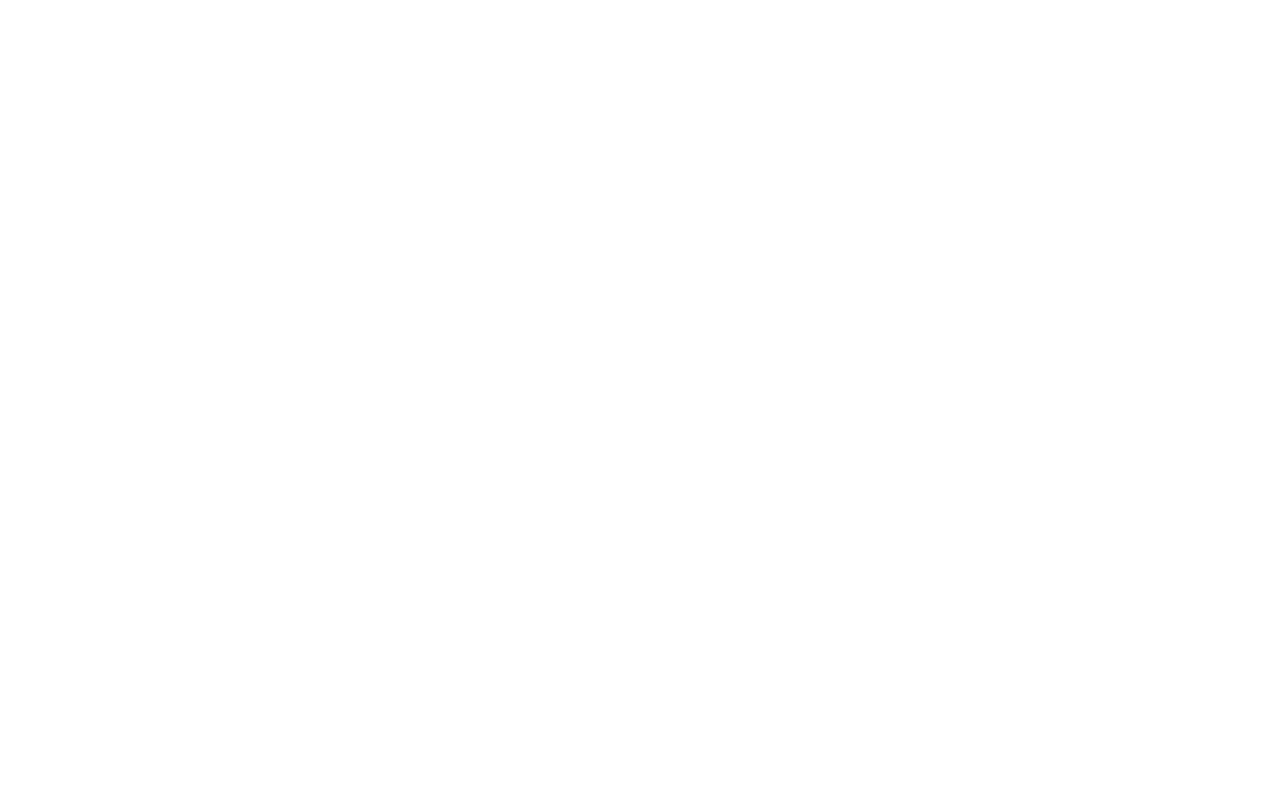
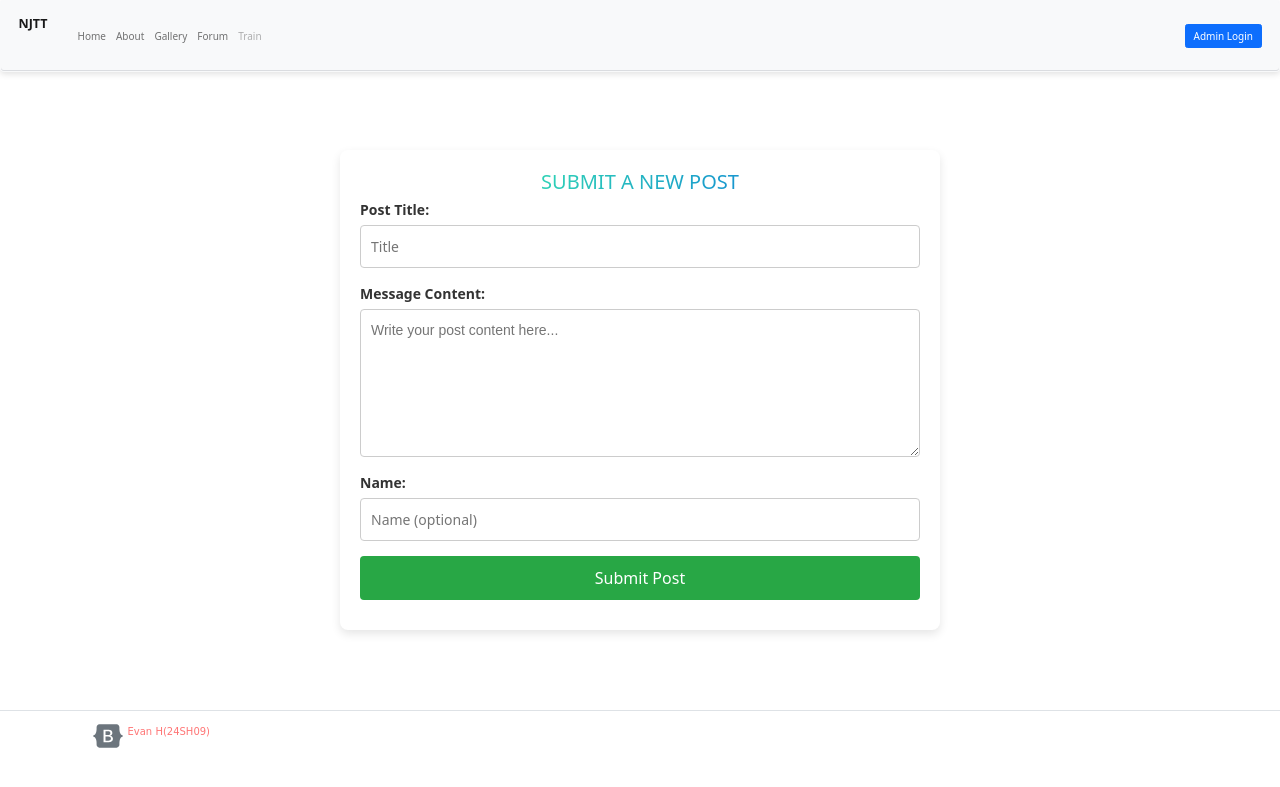
Before and after one commit to Idot360/WebApp, a Flask app: page /submit_post in a window 1280 px wide. Before the commit the part shown is empty. Shown: the top 787 px of the page. Run offline with Flask 2, Linux system fonts and the light colour scheme; some libraries are stand-ins or nearby versions.

Commit message:
mostly done with forum (i think)

```diff
--- a/app.py
+++ b/app.py
@@ -33,7 +33,7 @@ login_manager.init_app(app)
 class LoginUser(UserMixin):
     @property
     def is_admin(self):
-        return self.is_authenticated and self.id == 'admin'
+        return True
 
 
 @login_manager.user_loader
@@ -48,12 +48,21 @@ def user_loader(username):
 
 @app.route('/')
 def home():
-    return render_template('pages/placeholder.home.html')
+    return render_template('pages/home.html')
 
 
 @app.route('/about')
 def about():
     return render_template('pages/about.html')
+
+
+@app.route('/gallery')
+def gallery():
+    image_folder = os.path.join('static', 'img')
+    images = sorted([url_for('static', filename=f'img/{filename}')
+                     for filename in os.listdir(image_folder)
+                     if filename.endswith(('.png', '.jpg', '.jpeg', '.gif'))])
+    return render_template('pages/gallery.html', image_urls=images)
 
 
 @app.route('/forum')
@@ -65,6 +74,11 @@ def forum():
     parents = cur.fetchall()
     con.close()
     return render_template('pages/forum.html', parents=parents)
+
+
+#----------------------------------------------------------------------------#
+# Forum Functionality
+#----------------------------------------------------------------------------#
 
 
 @app.route('/post/<int:post_id>')
@@ -87,25 +101,11 @@ def post(post_id):
     children += [ x+tuple([False]) for x in cur.fetchall()]
 
     con.close()
-    return render_template('pages/post.html', parent=parent, children=children)
+    return render_template('forms/post.html', parent=parent, children=children)
 
 
-@app.route('/submit_post')
+@app.route('/submit_post', methods=['GET', 'POST'])
 def submit_post():
-    return ""
-
-@app.route('/delete_post/<int:post_id>')
-def delete_post():
-    return ""
-
-@app.route('/delete_reply/<int:reply_id>')
-def delete_reply():
-    return ""
-
-
-@app.route('/reply', methods=['POST'])
-def reply():
-
     if request.method == 'POST':
         import sqlite3
         con = sqlite3.connect('forum.db')
@@ -117,18 +117,54 @@ def reply():
 
         # Insert the post into the Unapproved table
         cur.execute("INSERT INTO Unapproved (Title, Message, Date, ParentID) VALUES (?, ?, datetime('now'), ?)",
-                        (title, message, parent_id))
+                    (title, message, parent_id))
         con.commit()
         con.close()
 
-        flash('Your post has been submitted for approval.')
+        flash('Your post has been submitted for approval.', "success")
         return redirect(url_for('forum'))
     return render_template('forms/submit.html')
 
 
-@app.route('/approve', methods=['GET', 'POST'])
+@app.route('/delete_post/<int:post_id>', methods=['POST'])
 @login_required
-def approve():
+def delete_post(post_id):
+    import sqlite3
+    con = sqlite3.connect('forum.db')
+    cur = con.cursor()
+
+    # Delete the parent post and all its replies
+    cur.execute("DELETE FROM Parent WHERE ID = ?", (post_id,))
+    cur.execute("DELETE FROM Child WHERE ParentID = ?", (post_id,))
+
+    con.commit()
+    con.close()
+
+    flash('Post deleted successfully.', "success")
+    return redirect(url_for('forum'))
+
+
+@app.route('/delete_reply/<int:reply_id>', methods=['POST'])
+@login_required
+def delete_reply(reply_id):
+    import sqlite3
+    con = sqlite3.connect('forum.db')
+    cur = con.cursor()
+
+    # Delete the child post (reply)
+    cur.execute("DELETE FROM Child WHERE ID = ?", (reply_id,))
+    cur.execute("DELETE FROM Unapproved WHERE ID = ?", (reply_id,))
+
+    con.commit()
+    con.close()
+
+    flash('Reply deleted successfully.', "success")
+    return redirect(request.referrer or url_for('forum'))
+
+
+@app.route('/approve_posts', methods=['GET', 'POST'])
+@login_required
+def approve_posts():
     import sqlite3
     conn = sqlite3.connect('forum.db')
     cursor = conn.cursor()
@@ -147,7 +183,7 @@ def approve():
     # Organize posts for the template
     unapproved_posts = []
     for post in unapproved_posts_data:
-        if post[3] is None:  # If ParentID is None, it's a parent post
+        if post[5] is None:  # If ParentID is None, it's a parent post
             unapproved_posts.append({
                 'id': post[0],
                 'message': post[1],
@@ -172,46 +208,69 @@ def approve():
     return render_template('pages/approve.html', unapproved_posts=unapproved_posts)
 
 
-
-
 @app.route('/approve/<int:post_id>', methods=['POST'])
-def approve_post(post_id):
+@login_required
+def approve(post_id):
 
     import sqlite3
     con = sqlite3.connect('forum.db')
     cur = con.cursor()
-    # Fetch the post from Unapproved table
+
+    # Fetch the post from Unapproved
     cur.execute("SELECT * FROM Unapproved WHERE ID = ?", (post_id,))
     post = cur.fetchone()
 
     if post:
-        if post['ParentID'] is None:
+        if post[5] is None:
             # If it's a Parent post, insert into Parent table
-            cur.execute("INSERT INTO Parent (Title, Message, Date) VALUES (?, ?, ?)",
-                           (post['Title'], post['Message'], post['Date']))
+            cur.execute("INSERT INTO Parent (Title, Message, Date, Author) VALUES (?, ?, ?, ?)",
+                        (post[4], post[1], post[2], post[3]))
         else:
-            # If it's a Child post, insert into Child table
-            cur.execute("INSERT INTO Child (Message, Date, ParentID) VALUES (?, ?, ?)",
-                           (post['Message'], post['Date'], post['ParentID']))
+            # If it's a Child post (reply), insert into Child table
+            cur.execute("INSERT INTO Child (Message, Date, Author, ParentID) VALUES (?, ?, ?, ?)",
+                        (post[1], post[2], post[3], post[5]))
 
-        # Remove the post from the Unapproved table
+        # Remove the post from Unapproved table
         cur.execute("DELETE FROM Unapproved WHERE ID = ?", (post_id,))
         con.commit()
 
     con.close()
-    flash('Post approved successfully.')
-    return redirect(url_for('approve'))
+    flash('Post approved successfully.', "success")
+    return redirect(request.referrer or url_for('approve_posts'))
+
+
+@app.route('/submit_reply/<int:parent_id>', methods=['POST'])
+def submit_reply(parent_id):
+    if request.method == 'POST':
+        import sqlite3
+        con = sqlite3.connect('forum.db')
+        cur = con.cursor()
+
+        message = request.form['message']
+
+        if request.form["author"]:
+            cur.execute("INSERT INTO Unapproved (Message, Date, Author, ParentID) VALUES (?, datetime('now'), ?, ?)",
+                        (message, request.form["author"], parent_id))
+        else:
+            cur.execute("INSERT INTO Unapproved (Message, Date, ParentID) VALUES (?, datetime('now'), ?)",
+                        (message, parent_id))
+
+        con.commit()
+        con.close()
+
+        flash('Your reply has been submitted for approval.', "success")
+        return redirect(url_for('post', post_id=parent_id))
+    return redirect(url_for('forum'))
 
 
 
 
-@app.route('/gallery')
-def gallery():
-    image_folder = os.path.join('static', 'img')
-    images = sorted([url_for('static', filename=f'img/{filename}')
-                     for filename in os.listdir(image_folder)
-                     if filename.endswith(('.png', '.jpg', '.jpeg', '.gif'))])
-    return render_template('pages/gallery.html', image_urls=images)
+
+
+
+#----------------------------------------------------------------------------#
+# Login / Logout
+#----------------------------------------------------------------------------#
 
 
 @app.route('/login', methods=['GET', 'POST'])
@@ -261,6 +320,10 @@ def not_found_error(error):
     return render_template('errors/404.html'), 404
 
 
+#@app.errorhandler(403)
+#def
+
+
 #----------------------------------------------------------------------------#
 # Launch.
 #----------------------------------------------------------------------------#
--- a/static/css/main.css
+++ b/static/css/main.css
@@ -73,7 +73,6 @@ footer svg {
   color: #ff7575;
 }
 
-/* Post container with smaller size */
 .parent-post {
   border: 1px solid #ccc;
   padding: 10px;
@@ -170,50 +169,6 @@ form button:hover {
   background-color: #218838;
 }
 
-/* Styling for the post submission page */
-.submit-form {
-  max-width: 600px;
-  margin: 50px auto;
-  padding: 20px;
-  background-color: white;
-  box-shadow: 0 4px 10px rgba(0, 0, 0, 0.1);
-  border-radius: 8px;
-}
-
-.submit-form input[type="text"] {
-  width: 100%;
-  padding: 10px;
-  border: 1px solid #ccc;
-  border-radius: 4px;
-  margin-bottom: 10px;
-  font-size: 16px;
-}
-
-.submit-form textarea {
-  width: 100%;
-  padding: 10px;
-  border: 1px solid #ccc;
-  border-radius: 4px;
-  font-size: 14px;
-  margin-bottom: 10px;
-}
-
-.submit-form button {
-  width: 100%;
-  padding: 10px;
-  background-color: #28a745;
-  color: white;
-  border: none;
-  border-radius: 4px;
-  font-size: 16px;
-  cursor: pointer;
-  transition: background-color 0.3s ease;
-}
-
-.submit-form button:hover {
-  background-color: #218838;
-}
-
 .unapproved-posts {
   padding: 10px;
   max-width: 1200px;
--- a/templates/forms/submit.html
+++ b/templates/forms/submit.html
@@ -1,6 +1,80 @@
-<h1>Submit a New Post</h1>
-<form method="POST" action="{{ url_for('submit_post') }}">
-    <input type="text" name="title" placeholder="Title" required><br><br>
-    <textarea name="message" placeholder="Your message" required></textarea><br><br>
-    <button type="submit">Submit</button>
-</form>
+<style>
+/* Styling for the post submission form */
+.submit-form {
+    max-width: 600px;
+    margin: 50px auto;
+    padding: 20px;
+    background-color: white;
+    box-shadow: 0 4px 10px rgba(0, 0, 0, 0.1);
+    border-radius: 8px;
+}
+
+.submit-form h2 {
+    text-align: center;
+}
+
+.submit-form label {
+    display: block;
+    font-weight: bold;
+    margin-bottom: 5px;
+    font-size: 14px;
+    color: #333;
+}
+
+.submit-form input[type="text"],
+.submit-form textarea {
+    width: 100%;
+    padding: 10px;
+    border: 1px solid #ccc;
+    border-radius: 4px;
+    margin-bottom: 15px;
+    font-size: 14px;
+}
+
+.submit-form textarea {
+    font-family: Arial, sans-serif;
+}
+
+.submit-form button {
+    width: 100%;
+    padding: 10px;
+    background-color: #28a745;
+    color: white;
+    border: none;
+    border-radius: 4px;
+    font-size: 16px;
+    cursor: pointer;
+    transition: background-color 0.3s ease;
+}
+
+.submit-form button:hover {
+    background-color: #218838;
+}
+</style>
+
+
+{% extends 'layouts/main.html' %}
+{% block title %}New Post{% endblock %}
+{% block content %}
+
+<div class="submit-form">
+    <h2 class="standout">Submit a New Post</h2>
+    <form action="/submit_post" method="POST">
+        <!-- Title field -->
+        <label for="title">Post Title:</label>
+        <input type="text" id="title" name="title" placeholder="Title" required>
+
+        <!-- Message field -->
+        <label for="message">Message Content:</label>
+        <textarea id="message" name="message" rows="6" placeholder="Write your post content here..." required></textarea>
+
+        <!-- Optional Author field -->
+        <label for="author">Name:</label>
+        <input type="text" id="author" name="author" placeholder="Name (optional)">
+
+        <!-- Submit button -->
+        <button type="submit">Submit Post</button>
+    </form>
+</div>
+
+{% endblock %}
--- a/templates/layouts/main.html
+++ b/templates/layouts/main.html
@@ -38,7 +38,7 @@
   setInterval(sendHeartbeat, 5 * 60 * 1000);
 
   // Optionally, send a heartbeat on user activity
-  document.addEventListener('mousemove', sendHeartbeat);
+  document.addEventListener('onclick', sendHeartbeat);
   document.addEventListener('keydown', sendHeartbeat);
 </script>
 
--- a/templates/pages/about.html
+++ b/templates/pages/about.html
@@ -43,6 +43,7 @@ code {
 <p class="lead">Don't really have much to put here. What would even be in the about page of this site anyway.</p>
 
 <h1>Random Formulas</h1>
+<hr class="post-divider">
 
     <h2>Fourier Series</h2>
     <p>The Fourier series is used to express a periodic function as a sum of sine and cosine functions.</p>
--- a/templates/pages/approve.html
+++ b/templates/pages/approve.html
@@ -30,7 +30,7 @@
           <hr class="post-divider">
           <div class="post-footer">
             <p><strong>Author:</strong> {{ post.author }} | <small>{{ post.date }}</small></p>
-            <form method="POST" action="{{ url_for('approve_post', post_id=post.id) }}">
+            <form method="POST" action="{{ url_for('approve', post_id=post.id) }}">
               <button class="approve-button" type="submit">Approve Reply</button>
             </form>
           </div>
@@ -44,7 +44,7 @@
           <hr class="post-divider">
           <div class="post-footer">
             <p><strong>Author:</strong> {{ post.author }} | <small>{{ post.date }}</small></p>
-            <form method="POST" action="{{ url_for('approve_post', post_id=post.id) }}">
+            <form method="POST" action="{{ url_for('approve', post_id=post.id) }}">
               <button class="approve-button" type="submit">Approve Post</button>
             </form>
           </div>
--- a/templates/pages/forum.html
+++ b/templates/pages/forum.html
@@ -61,13 +61,13 @@
   <div>
     <!-- Approve Posts Button (only visible when logged in and user is admin) -->
     {% if session.get('logged_in') %}
-    <a href="{{ url_for('approve') }}">
+    <a href="{{ url_for('approve_posts') }}">
       <button class="approve-button">Approve Posts</button>
     </a>
     {% endif %}
 
     <a href="{{ url_for('submit_post') }}">
-      <button class="add-post-button">Add New Post</button>
+      <button class="add-post-button">New Post</button>
     </a>
   </div>
 </div>
```
Also changed, not shown: templates/forms/post.html (renamed from templates/pages/post.html, +3 -4 lines), static/img/img19.jpeg (deleted), static/img/img20.jpeg (deleted), static/img/img21.jpeg (deleted), static/img/img22.jpeg (deleted), templates/pages/home.html (renamed from templates/pages/placeholder.home.html).
